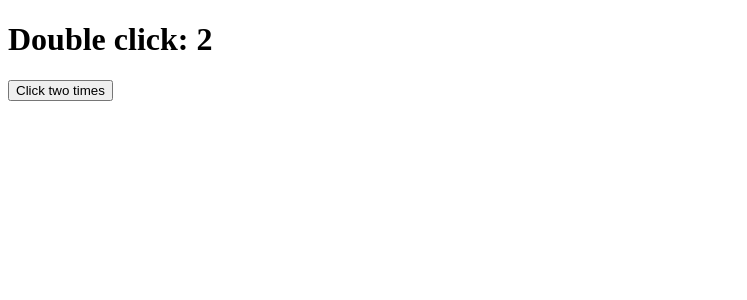
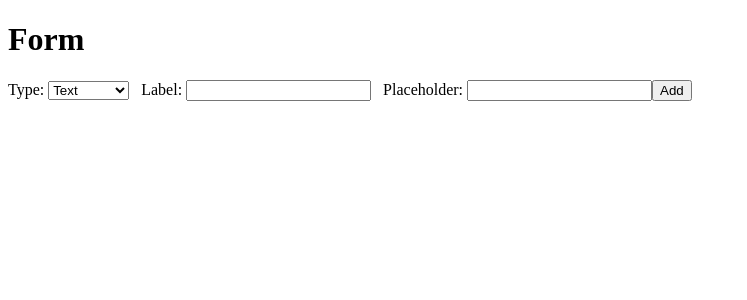
Before and after one commit to devmittal420/Form-Project, a React (Vite) app: page / in a window 1280 px wide. Shown: the top 300 px of the page, without its empty margins (0-747 px from the left). Built offline with nearby package versions, Linux system fonts and the light colour scheme.

Commit message:
Dynamic Form

```diff
--- a/src/main.jsx
+++ b/src/main.jsx
@@ -1,5 +1,5 @@
 // import './index.css'
-import { createRoot } from 'react-dom/client'
+import { createRoot } from "react-dom/client";
 // import { StrictMode } from 'react'
 // import App from './App.jsx'
 // import About from "./About.jsx"
@@ -13,11 +13,30 @@ import { createRoot } from 'react-dom/client'
 // import EULA from './Day-4/4. checkbox';
 // import EULAObj from './Day-5/1.checkbox';
 // import Radio from './Day-5/2.radio';
+// import Counters from './Day-6/1.stale_closure';
+// import Doubles from './Day-6/2.DoubleClickStaleClosure';
+// import Products from './Day-7/2.JSON-Array';
 // import ToDoForm from './.Projects/.To-Do App/project';
-// import Counters from './Day-6/1.stale_closure';
-import Doubles from './Day-6/2.DoubleClickStaleClosure';
+// import Todos from './.Projects/.To-Do App/project';
+// import EditList from './Day-9/1.Edit Button';
+// import UpdateList from './Day-9/2.Edit-Update Button';
+// import EditNestedTags from './Day-9/3.Tags-add,remove';
+// import EditProduct from './Day-9/4.add,remove- tags';
+// import EditList2 from './Day-10/1.Saturday discussion';
+// import ClassCompSample from './Day-11/1.Class components';
+// import ImageSelect from './.Projects/.Image-select-project.jsx/1.Image-project';
+// import FuncMounting from "./Day-12/1.useEffect";
+// import FuncAPIMounting from "./Day-12/2.useEffect";
+// import ReloadData from "./Day-12/3.useEffect";
+// import PopupUI from "./Day-13/Pop-up page";
+// import ConfigSaver from "./Day-14/Saturday-discussion/1. Dark theme";
+// import SideBarComponent from './Day-14/Saturday-discussion/2.Debugging';
+// import TrialComponent from './Day-15/1.Reusable components/0.trail';
+// import ProductsTrial from './Day-15/2.APi components/0. Products';
+// import Form from './Day-16/1.form';
+import DynamicForm from './.Projects/.Dynamic Form/1.form';
 
-createRoot(document.getElementById('root')).render(
+createRoot(document.getElementById("root")).render(
   <>
     {/* <About/>
   <SampleGreeting/> */}
@@ -32,6 +51,25 @@ createRoot(document.getElementById('root')).render(
     {/* <Radio /> */}
     {/* <ToDoForm /> */}
     {/* <Counters/> */}
-  <Doubles />
+    {/* <Doubles /> */}
+    {/* <Products /> */}
+    {/* <Todos /> */}
+    {/* <EditList /> */}
+    {/* <UpdateList /> */}
+    {/* <EditNestedTags /> */}
+    {/* <EditProduct /> */}
+    {/* <EditList2 /> */}
+    {/* <ClassCompSample /> */}
+    {/* <ImageSelect /> */}
+    {/* <FuncMounting /> */}
+    {/* <FuncAPIMounting /> */}
+    {/* <ReloadData /> */}
+    {/* <PopupUI /> */}
+    {/* <ConfigSaver /> */}
+    {/* <SideBarComponent /> */}
+    {/* <TrialComponent /> */}
+    {/* <ProductsTrial /> */}
+    {/* <Form /> */}
+    <DynamicForm />
   </>
-)
+);
```
Also changed, not shown: package.json (+7 -1 lines), src/.Projects/.Dynamic Form/1.form.jsx (added), src/.Projects/.Image-select-project.jsx/1.Image-project.jsx (added), src/.Projects/.Image-select-project.jsx/2.filters.js (added), src/.Projects/.To-Do App/project.jsx, 2 other files (tests, documents, lock files or other folders). Lines whose indentation alone changed are shown as unchanged.
